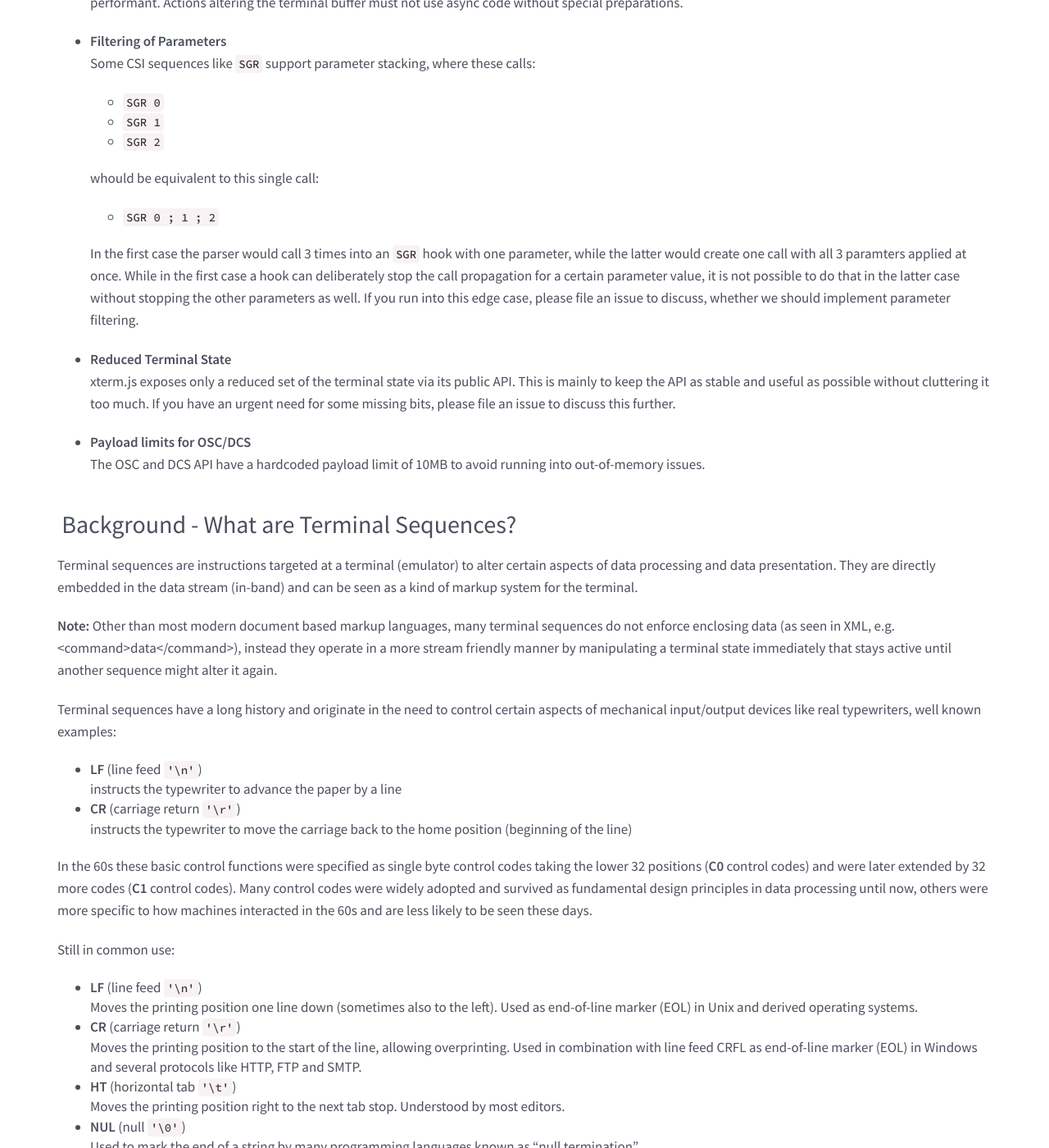
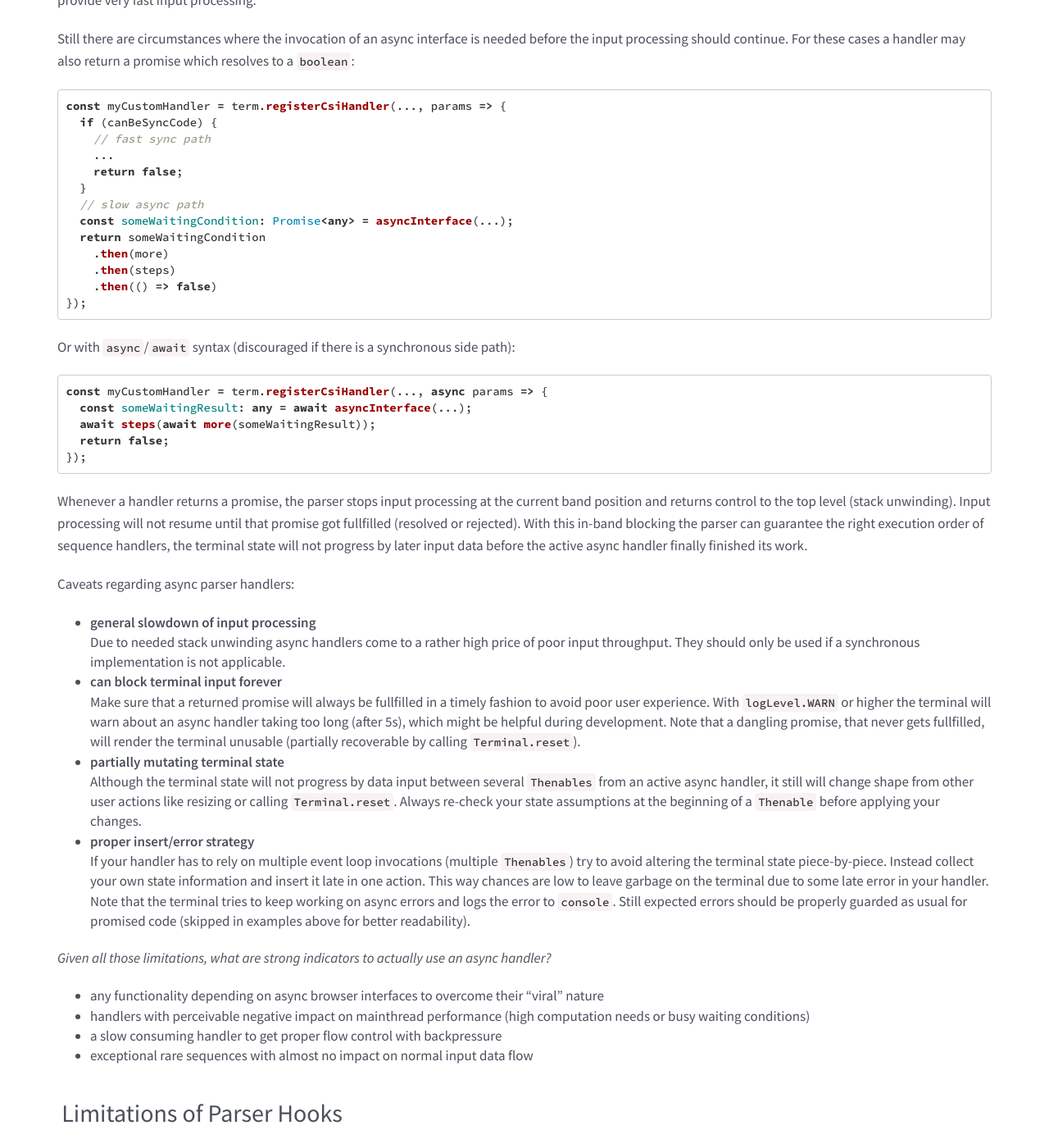
Before and after one commit to xtermjs/xtermjs.org, a Jekyll site: the page built from _docs/guides/hooks.md, in a window 1280 px wide and 1400 px high, scrolled down 6158 px. Shown: the whole window at 82% size. Built offline with Jekyll 4.4.1, drawn with Linux system fonts in a browser that asks for light colours; nearby versions of some CDN libraries; some of the changed text lies outside the part shown.

Commit message:
add section about async hooks

````diff
--- a/_docs/guides/hooks.md
+++ b/_docs/guides/hooks.md
@@ -11,6 +11,7 @@ The following guide gives a short overview on how to extend xterm.js' functional
   * [Lifecycle / Execution Context of Parser Hooks](#lifecycle--execution-context-of-parser-hooks)
   * [Simple Hook Example](#simple-hook-example)
   * [Return Value and Execution Order](#return-value-and-execution-order)
+- [Async Actions in Parser Hooks](#async-actions-in-parser-hooks)
 - [Custom Terminal Sequences](#custom-terminal-sequences)
 - [Limitations of Parser Hooks](#limitations-of-parser-hooks)
 - [Background - What are Terminal Sequences?](#background---what-are-terminal-sequences)
@@ -221,10 +222,74 @@ Hopefully this small example illustrates the power of the hooks system. It makes
 For production usage always keep in mind, that extending xterm.js this way will make your program incompatible with other terminal emulators. Still a well thought-out extension might find its way into other emulators, if it is seen as a useful extension to the terminal interface in general.
 
 
+## Async Actions in Parser Hooks
+Normally custom parser handlers should only contain synchronous code and finish rather quickly. All default handlers shipped with xterm.js are build that way to provide very fast input processing.
+
+Still there are circumstances where the invocation of an async interface is needed before the input processing should continue.
+For these cases a handler may also return a promise which resolves to a `boolean`:
+
+```typescript
+const myCustomHandler = term.registerCsiHandler(..., params => {
+  if (canBeSyncCode) {
+    // fast sync path
+    ...
+    return false;
+  }
+  // slow async path
+  const someWaitingCondition: Promise<any> = asyncInterface(...);
+  return someWaitingCondition
+    .then(more)
+    .then(steps)
+    .then(() => false)
+});
+```
+Or with `async`/`await` syntax (discouraged if there is a synchronous side path):
+
+```typescript
+const myCustomHandler = term.registerCsiHandler(..., async params => {
+  const someWaitingResult: any = await asyncInterface(...);
+  await steps(await more(someWaitingResult));
+  return false;
+});
+```
+
+Whenever a handler returns a promise, the parser stops input processing at the current band position
+and returns control to the top level (stack unwinding). Input processing will not resume until
+that promise got fullfilled (resolved or rejected). With this in-band blocking the parser can
+guarantee the right execution order of sequence handlers, the terminal state will not progress by later
+input data before the active async handler finally finished its work.
+
+
+Caveats regarding async parser handlers:
+- **general slowdown of input processing**
+  Due to needed stack unwinding async handlers come to a rather high price of poor input throughput.
+  They should only be used if a synchronous implementation is not applicable.
+- **can block terminal input forever**
+  Make sure that a returned promise will always be fullfilled in a timely fashion to avoid
+  poor user experience. With `logLevel.WARN` or higher the terminal will warn about an async handler
+  taking too long (after 5s), which might be helpful during development. Note that a dangling promise,
+  that never gets fullfilled, will render the terminal unusable (partially recoverable by calling `Terminal.reset`).
+- **partially mutating terminal state**
+  Although the terminal state will not progress by data input between several `Thenables` from an active async handler,
+  it still will change shape from other user actions like resizing or calling `Terminal.reset`. Always re-check
+  your state assumptions at the beginning of a `Thenable` before applying your changes.
+- **proper insert/error strategy**
+  If your handler has to rely on multiple event loop invocations (multiple `Thenables`) try to avoid
+  altering the terminal state piece-by-piece. Instead collect your own state information and insert it late
+  in one action. This way chances are low to leave garbage on the terminal due to some late error in your handler.
+  Note that the terminal tries to keep working on async errors and logs the error to `console`.
+  Still expected errors should be properly guarded as usual for promised code (skipped in examples above for better
+  readability).
+
+_Given all those limitations, what are strong indicators to actually use an async handler?_
+- any functionality depending on async browser interfaces to overcome their "viral" nature
+- handlers with perceivable negative impact on mainthread performance
+  (high computation needs or busy waiting conditions)
+- a slow consuming handler to get proper flow control with backpressure
+- exceptional rare sequences with almost no impact on normal input data flow
+
+
 ## Limitations of Parser Hooks
-
-- **Async Actions in Hooks**
-  The parser executes hook handlers synchronously. This is a must have to guarantee synchronicity to the incoming stream data while keeping the parser performant. Actions altering the terminal buffer must not use async code without special preparations.
 
 - **Filtering of Parameters**
   Some CSI sequences like `SGR` support parameter stacking, where these calls:
````
